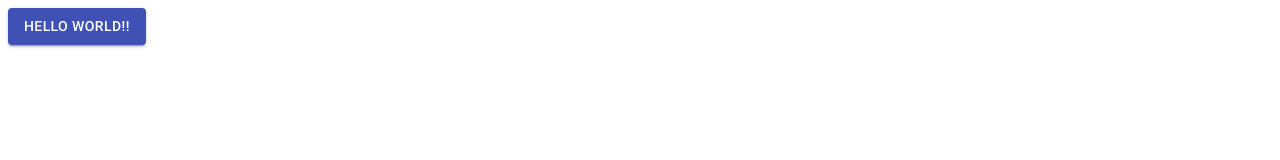
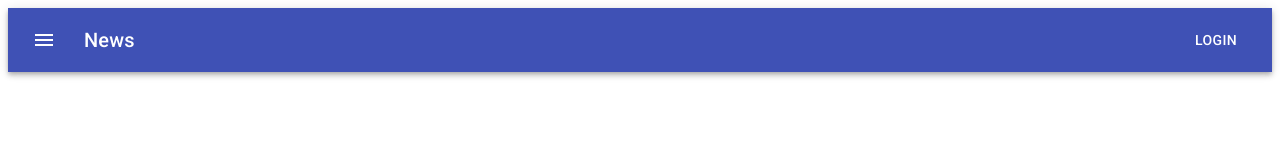
Before and after one commit to daiti0113/whiplash-front-end, a React app: page / in a window 1280 px wide. Built offline with nearby package versions, Linux system fonts and the light colour scheme; some packages are replaced by stand-ins of ours.

Commit message:
feat:Setup the directory structure & react-hooks with axios[WIP]

```diff
--- a/index.html
+++ b/index.html
@@ -3,7 +3,12 @@
         <meta name="viewport" content="minimum-scale=1, initial-scale=1, width=device-width" />
     </head>
     <body>
-      <div id="app"></div>
-      <script src="./index.js"></script>
+        <!-- Fonts to support Material Design -->
+        <link rel="stylesheet" href="https://fonts.googleapis.com/css?family=Roboto:300,400,500,700&display=swap" />
+        <!-- Icons to support Material Design -->
+        <link rel="stylesheet" href="https://fonts.googleapis.com/icon?family=Material+Icons" />
+
+        <div id="app"></div>
+        <script src="./index.js"></script>
     </body>
 </html>
--- a/index.js
+++ b/index.js
@@ -1,15 +1,13 @@
 import React from 'react';
 import ReactDOM from 'react-dom';
-import Button from '@material-ui/core/Button';
-import CssBaseline from '@material-ui/core/CssBaseline';
-import { AppContainer } from 'react-hot-loader'
+import { AppContainer } from 'react-hot-loader';
+import Top from '/src/Top';
 import 'typeface-roboto';
+
 
 function App() {
   return (
-    <Button variant="contained" color="primary">
-        Hello World!!
-    </Button>
+    <Top />
   );
 }
 
--- a/package.json
+++ b/package.json
@@ -5,6 +5,8 @@
   "main": "index.js",
   "dependencies": {
     "@material-ui/core": "^4.9.0",
+    "@material-ui/icons": "^4.5.1",
+    "@types/react": "^16.9.19",
     "json-server": "^0.15.1",
     "parcel-bundler": "^1.12.4",
     "react": "^16.12.0",
@@ -20,6 +22,9 @@
     "start": "parcel index.html",
     "test": "echo \"Error: no test specified\" && exit 1"
   },
+  "alias": {
+    "components": "./src/components"
+  },
   "repository": {
     "type": "git",
     "url": "git+https://github.com/daiti0113/whiplash-front-end.git"
--- /dev/null
+++ b/src/Top.js
@@ -0,0 +1,14 @@
+import React from 'react';
+import AppBar from 'components/AppBar'
+// import RequestAPI from 'components/RequestAPI'
+
+function Top() {
+  return (
+      <div>
+        <AppBar />
+        {/* <RequestAPI /> */}
+      </div>
+  );
+}
+
+export default Top;
--- /dev/null
+++ b/src/components/AppBar.js
@@ -0,0 +1,40 @@
+import React from 'react';
+import { makeStyles } from '@material-ui/core/styles';
+import AppBar from '@material-ui/core/AppBar';
+import Toolbar from '@material-ui/core/Toolbar';
+import Typography from '@material-ui/core/Typography';
+import Button from '@material-ui/core/Button';
+import IconButton from '@material-ui/core/IconButton';
+import MenuIcon from '@material-ui/icons/Menu';
+
+const useStyles = makeStyles(theme => ({
+  root: {
+    flexGrow: 1,
+  },
+  menuButton: {
+    marginRight: theme.spacing(2),
+  },
+  title: {
+    flexGrow: 1,
+  },
+}));
+
+export default function ButtonAppBar() {
+  const classes = useStyles();
+
+  return (
+    <div className={classes.root}>
+      <AppBar position="static">
+        <Toolbar>
+          <IconButton edge="start" className={classes.menuButton} color="inherit" aria-label="menu">
+            <MenuIcon />
+          </IconButton>
+          <Typography variant="h6" className={classes.title}>
+            News
+          </Typography>
+          <Button color="inherit">Login</Button>
+        </Toolbar>
+      </AppBar>
+    </div>
+  );
+}
--- /dev/null
+++ b/src/components/RequestAPI.js
@@ -0,0 +1,25 @@
+// import React, { useState, useEffect } from 'react';
+// import axios from 'axios';
+
+// function RequestAPI() {
+//   const [data, setData] = useState({ hits: [] });
+
+// useEffect(async () => {
+//   const result = await axios(
+//     'http://localhost:3001/item',
+//   )
+//   setData(result.data);
+// });
+
+//   return (
+//     <ul>
+//       {data.hits.map(item => (
+//         <li key={item.objectID}>
+//           <a href={item.url}>{item.title}</a>
+//         </li>
+//       ))}
+//     </ul>
+//   );
+// }
+
+// export default RequestAPI;
```
Also changed, not shown: 1 other file.
